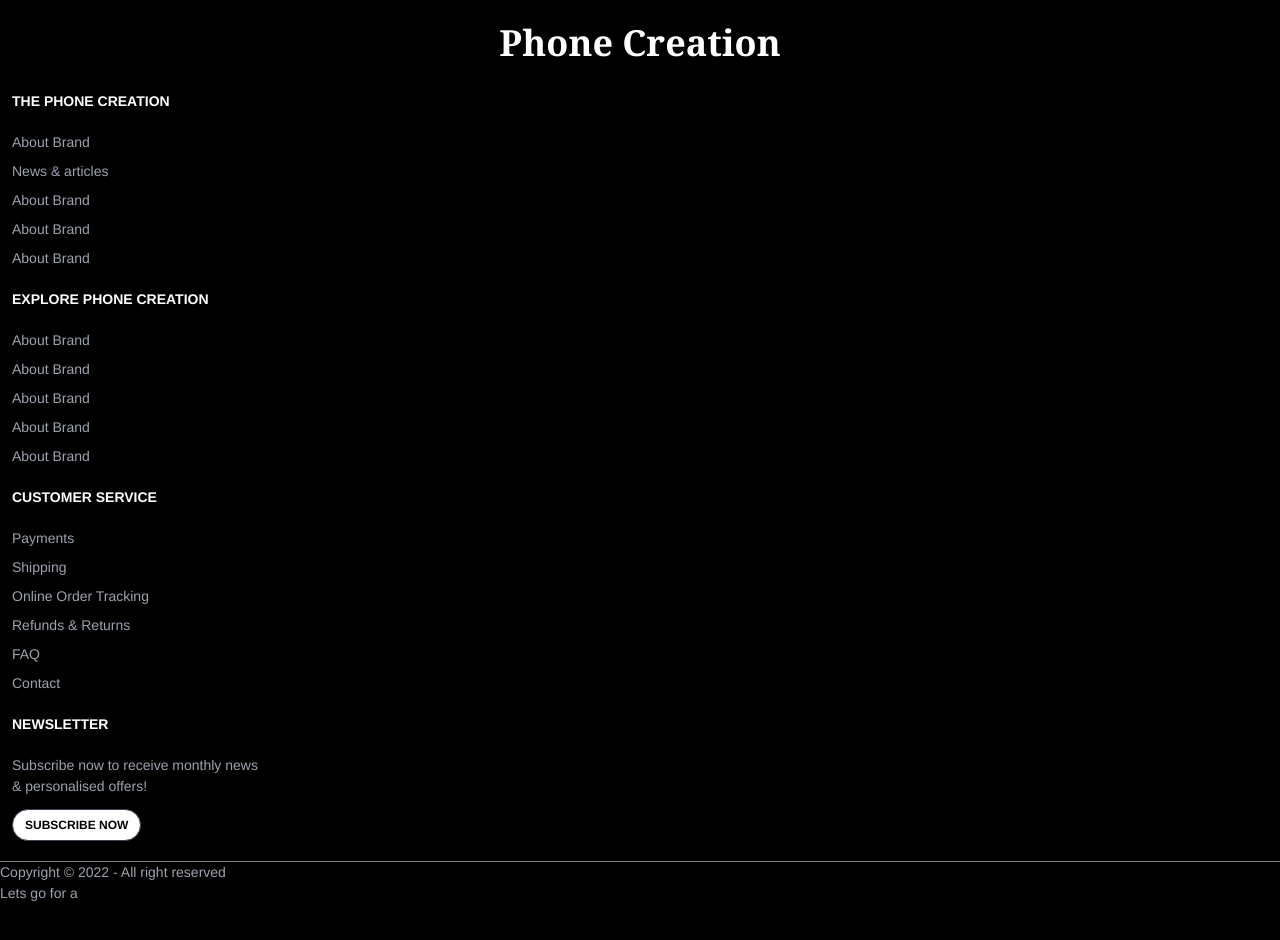
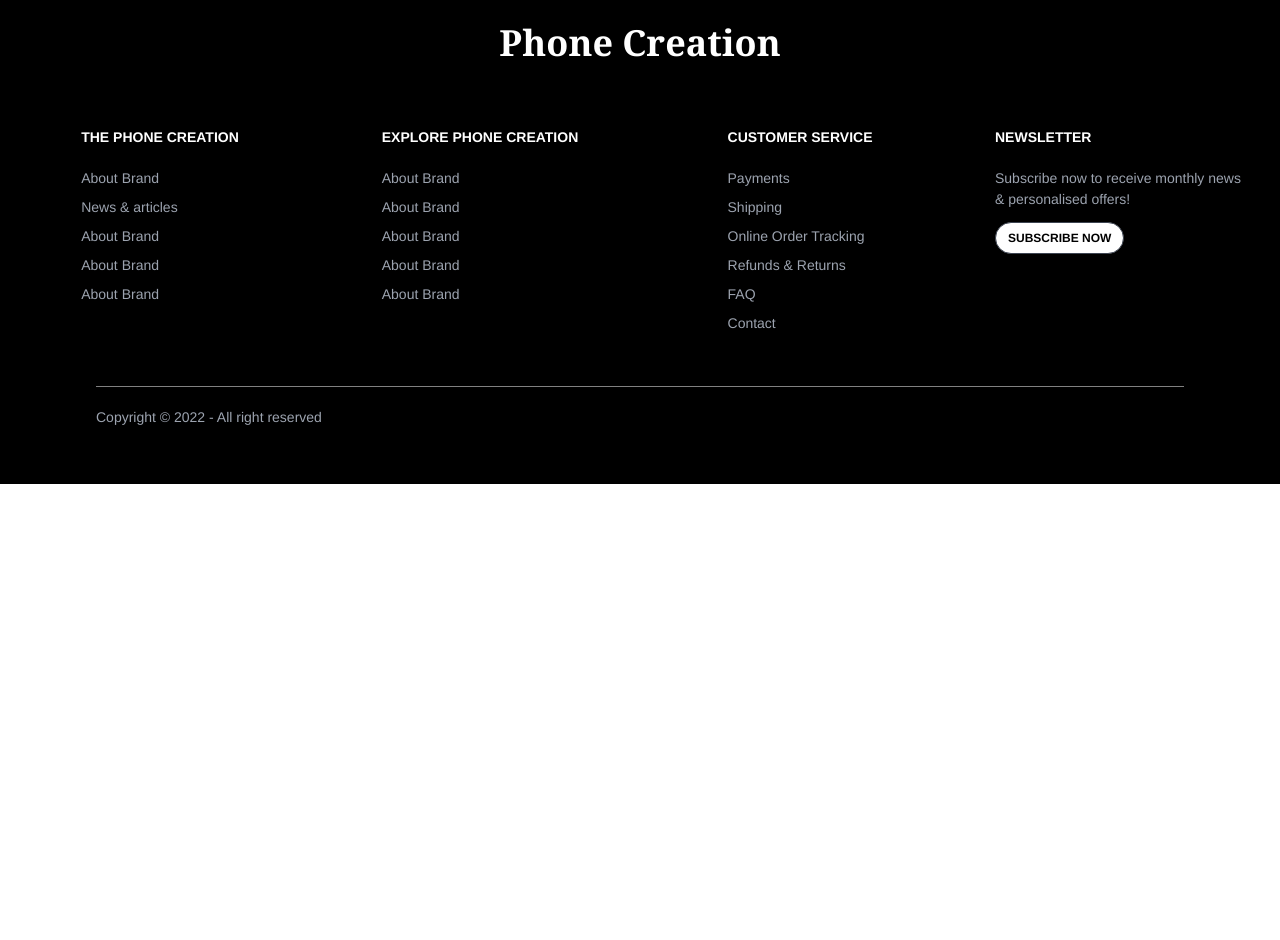
Before and after one commit to iamshakil19/phone-creation-client, a React (Create React App) app: page / in a window 1280 px wide. Shown: the part 1080-2020 px from the top of the page. After the commit the page ends 1564 px from the top, so only its background shows below. Built offline with nearby package versions, Linux system fonts and the light colour scheme.

Commit message:
footer complete

```diff
--- a/package.json
+++ b/package.json
@@ -3,7 +3,6 @@
   "version": "0.1.0",
   "private": true,
   "dependencies": {
-    "@heroicons/react": "^1.0.6",
     "@testing-library/jest-dom": "^5.16.4",
     "@testing-library/react": "^13.2.0",
     "@testing-library/user-event": "^13.5.0",
--- a/src/App.js
+++ b/src/App.js
@@ -6,6 +6,7 @@ import Home from './Components/Home/Home';
 import NotFound from './Components/NotFound/NotFound';
 import "swiper/css/bundle";
 import Portfolio from './Components/Portfolio/Portfolio';
+import Blogs from './Components/Blogs/Blogs';
 
 function App() {
   return (
@@ -13,6 +14,7 @@ function App() {
       <Routes>
         <Route path="/" element={<Home></Home>}></Route>
         <Route path="/home" element={<Home></Home>}></Route>
+        <Route path="/blogs" element={<Blogs></Blogs>}></Route>
         <Route path="/portfolio" element={<Portfolio></Portfolio>}></Route>
         <Route path="*" element={<NotFound></NotFound>}></Route>
       </Routes>
--- /dev/null
+++ b/src/Components/Blogs/Blogs.js
@@ -0,0 +1,13 @@
+import React from 'react';
+import Navbar from '../Shared/Navbar/Navbar';
+
+const Blogs = () => {
+    return (
+        <div>
+            <Navbar></Navbar>
+            <h2>This is blogs page</h2>
+        </div>
+    );
+};
+
+export default Blogs;
--- a/src/Components/Shared/Footer.js
+++ b/src/Components/Shared/Footer.js
@@ -4,9 +4,10 @@ const Footer = () => {
     const currentYear = new Date().getFullYear();
     return (
         <div className='bg-black py-14'>
-            <h2 className='text-white text-center text-xl sm:text-2xl md:text-4xl font-serif font-bold mb-7'>Phone Creation</h2>
+            <h2 className='text-white text-center text-xl sm:text-2xl md:text-4xl font-serif font-bold mb-16'>Phone Creation</h2>
 
-            <div className='ml-3 mb-5'>
+            <div className='ml-4 grid grid-cols-1 sm:grid-cols-2 lg:grid-cols-4 lg:mx-auto'>
+                <div className='sm:flex sm:justify-center'>
                     <div>
                         <h4 className='text-white font-bold text-[14px] mb-5 uppercase'>The Phone Creation</h4>
                         <Link to={"/"} className='text-gray-400 hover:text-gray-200 inline-block mb-2'>About Brand</Link>
@@ -17,9 +18,11 @@ const Footer = () => {
                         <br />
                         <Link to={"/"} className='text-gray-400 hover:text-gray-200 inline-block mb-2'>About Brand</Link>
                         <br />
-                    <Link to={"/"} className='text-gray-400 hover:text-gray-200 inline-block mb-5'>About Brand</Link>
+                        <Link to={"/"} className='text-gray-400 hover:text-gray-200 inline-block mb-8'>About Brand</Link>
                         <br />
                     </div>
+                </div>
+                <div className='sm:flex sm:justify-center'>
                     <div>
                         <h4 className='text-white font-bold text-[14px] mb-5 uppercase'>Explore Phone Creation</h4>
                         <Link to={"/"} className='text-gray-400 hover:text-gray-200 inline-block mb-2'>About Brand</Link>
@@ -30,9 +33,11 @@ const Footer = () => {
                         <br />
                         <Link to={"/"} className='text-gray-400 hover:text-gray-200 inline-block mb-2'>About Brand</Link>
                         <br />
-                    <Link to={"/"} className='text-gray-400 hover:text-gray-200 inline-block mb-5'>About Brand</Link>
+                        <Link to={"/"} className='text-gray-400 hover:text-gray-200 inline-block mb-8'>About Brand</Link>
                         <br />
                     </div>
+                </div>
+                <div className='sm:flex sm:justify-center'>
                     <div>
                         <h4 className='text-white font-bold text-[14px] mb-5 uppercase'>Customer Service</h4>
                         <Link to={"/"} className='text-gray-400 hover:text-gray-200 inline-block mb-2'>Payments</Link>
@@ -45,23 +50,22 @@ const Footer = () => {
                         <br />
                         <Link to={"/"} className='text-gray-400 hover:text-gray-200 inline-block mb-2'>FAQ</Link>
                         <br />
-                    <Link to={"/"} className='text-gray-400 hover:text-gray-200 inline-block mb-5'>Contact</Link>
+                        <Link to={"/"} className='text-gray-400 hover:text-gray-200 inline-block mb-8'>Contact</Link>
                         <br />
                     </div>
+                </div>
+                <div className='sm:flex sm:justify-center'>
                     <div>
                         <h4 className='text-white font-bold text-[14px] mb-5 uppercase'>Newsletter</h4>
                         <p className='text-gray-400 max-w-[250px] mb-3'>Subscribe now to receive monthly news & personalised offers!</p>
                         <button className='btn btn-sm rounded-full bg-white text-black text-xs hover:bg-gray-400'>Subscribe Now</button>
                     </div>
                 </div>
-            <div style={{ borderBottom: "1px solid gray" }} class=" mx-auto"></div>
-            <div className=' text-gray-400'>
+            </div>
+            <div style={{ borderBottom: "1px solid gray" }} class=" mx-auto my-5 lg:mx-24 mx-8"></div>
+            <div className=' text-gray-400 lg:px-24 px-8'>
                 <div>
                     <p>Copyright © {currentYear} - All right reserved</p>
-                </div>
-                <div>
-                    {/* <BeakerIcon/> */}
-                    <h3> Lets go for a  </h3>
                 </div>
 
             </div>
--- a/src/Components/Shared/Navbar/Navbar.js
+++ b/src/Components/Shared/Navbar/Navbar.js
@@ -21,6 +21,7 @@ const Navbar = () => {
                 <div class="navbar-end hidden lg:flex">
                     <ul class="menu menu-horizontal p-0">
                     <li><ActiveRoute to={'/home'} className="text-[17px]">Home</ActiveRoute></li>
+                        <li><ActiveRoute to="/blogs" className="text-[17px]">Blogs</ActiveRoute></li>
                         <li><ActiveRoute to="/portfolio" className="text-[17px]">Portfolio</ActiveRoute></li>
                     </ul>
                 </div>
```
Also changed, not shown: 1 other file (tests, documents, lock files or other folders). Lines whose indentation alone changed are shown as unchanged.
